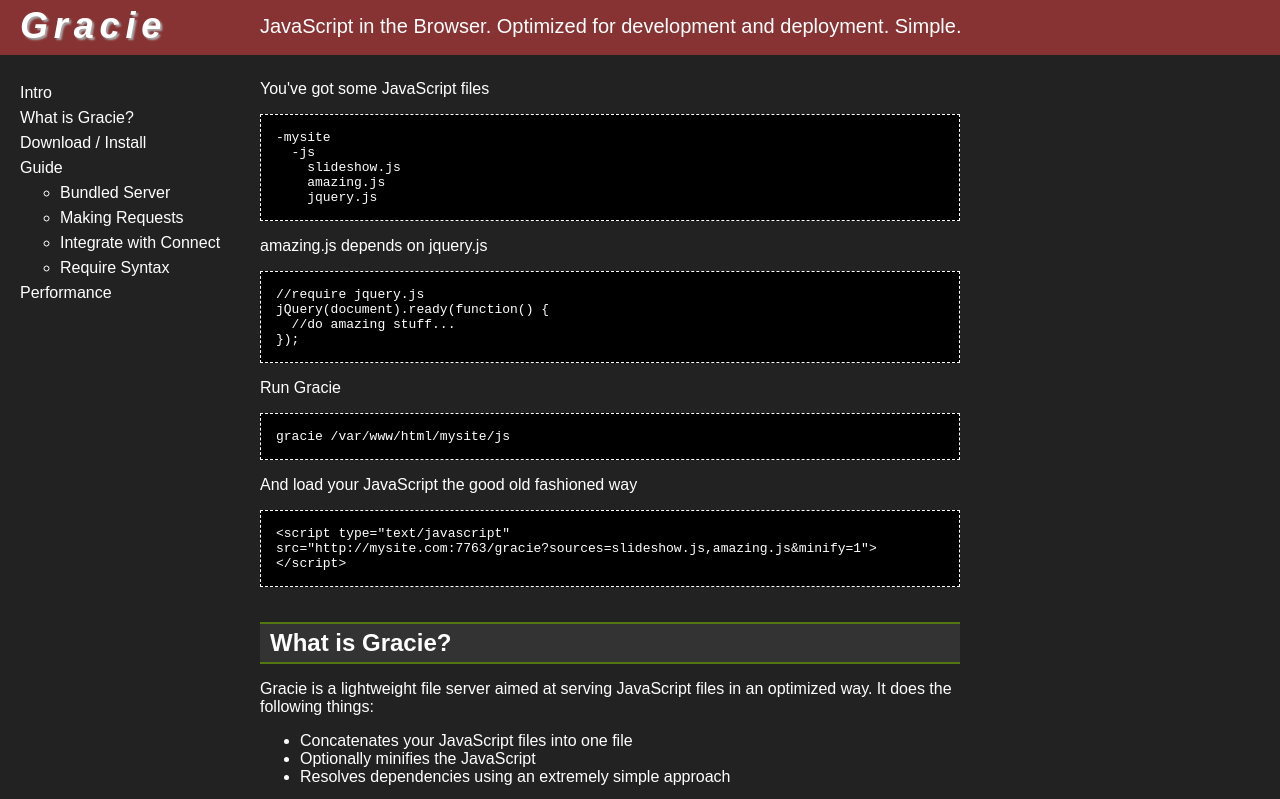
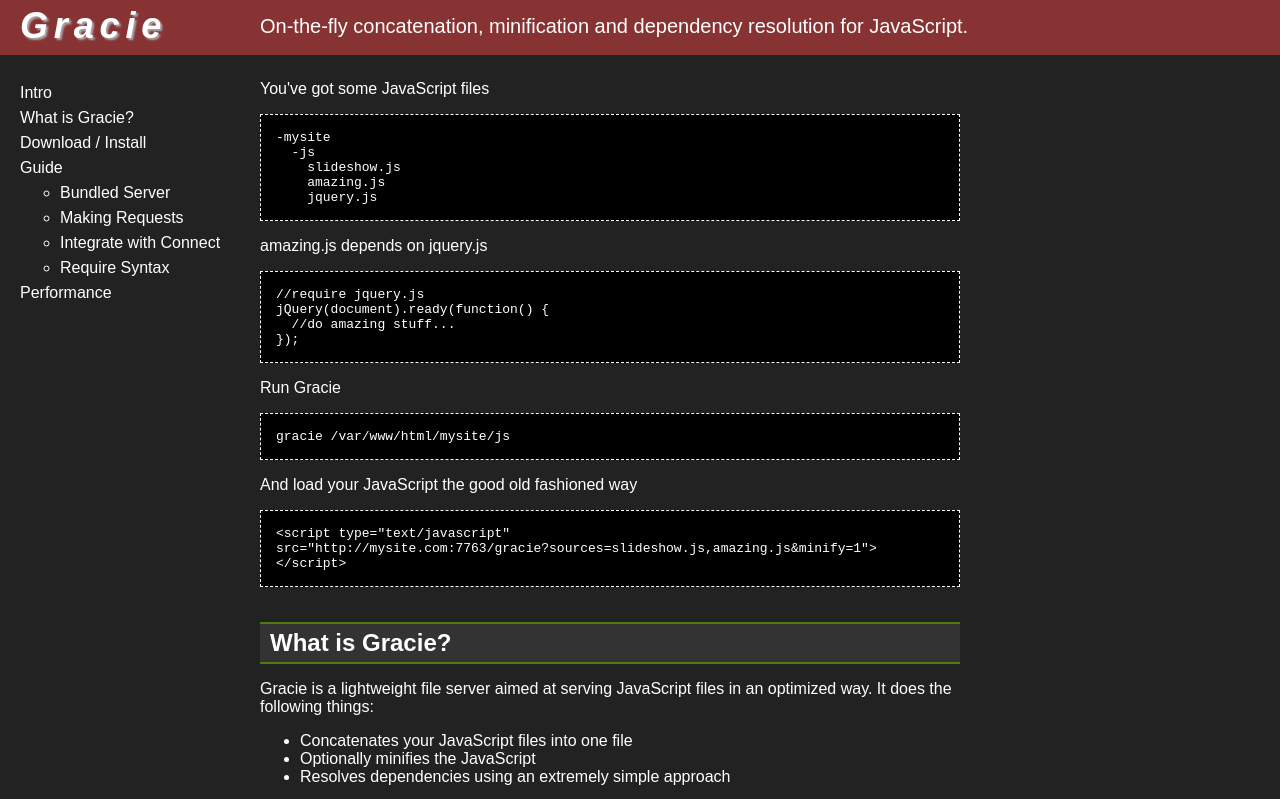
Before and after one commit to dmcquay/gracie, a website: page promote/index.html in a window 1280 px wide. Shown: the top 799 px of the page. Drawn offline with Linux system fonts and the light colour scheme; a web font is replaced by a local one.

Commit message:
Better tagline.

```diff
--- a/promote/index.html
+++ b/promote/index.html
@@ -8,7 +8,7 @@
 
 <h1>Gracie</h1>
 
-<p id="tagline">JavaScript in the Browser. Optimized for development and deployment. Simple.</p>
+<p id="tagline">On-the-fly concatenation, minification and dependency resolution for JavaScript.</p>
 
 <ul id="nav-main">
 	<li><a href="#intro">Intro</a></li>
```
